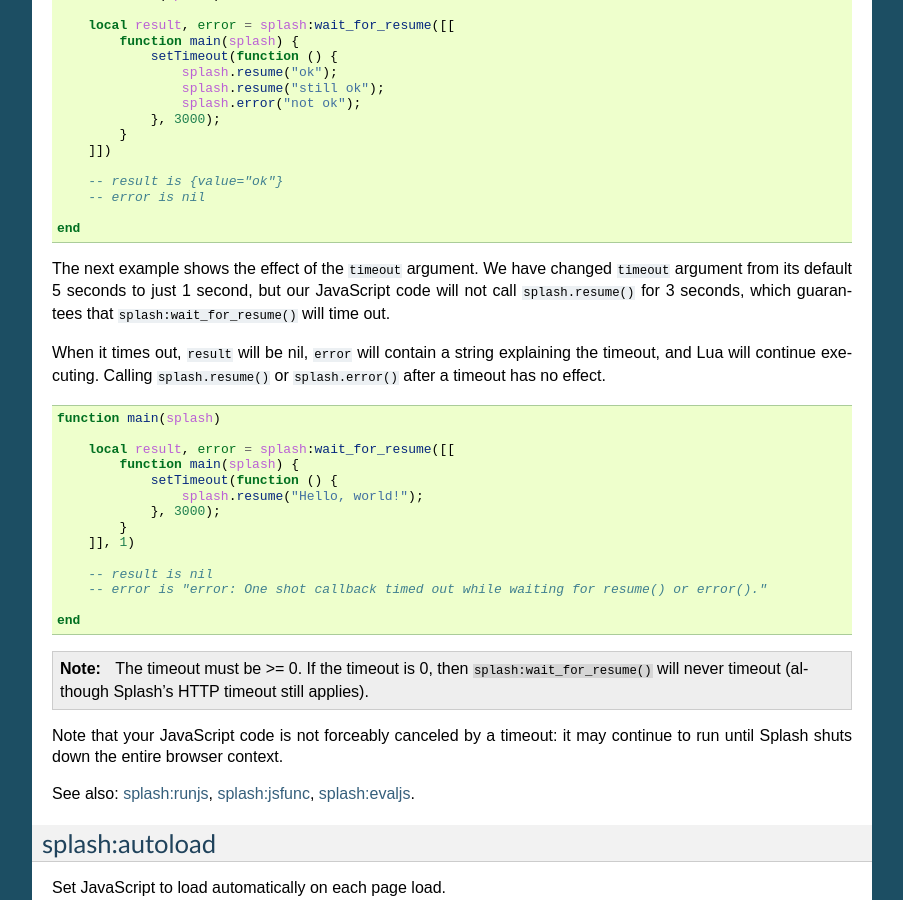
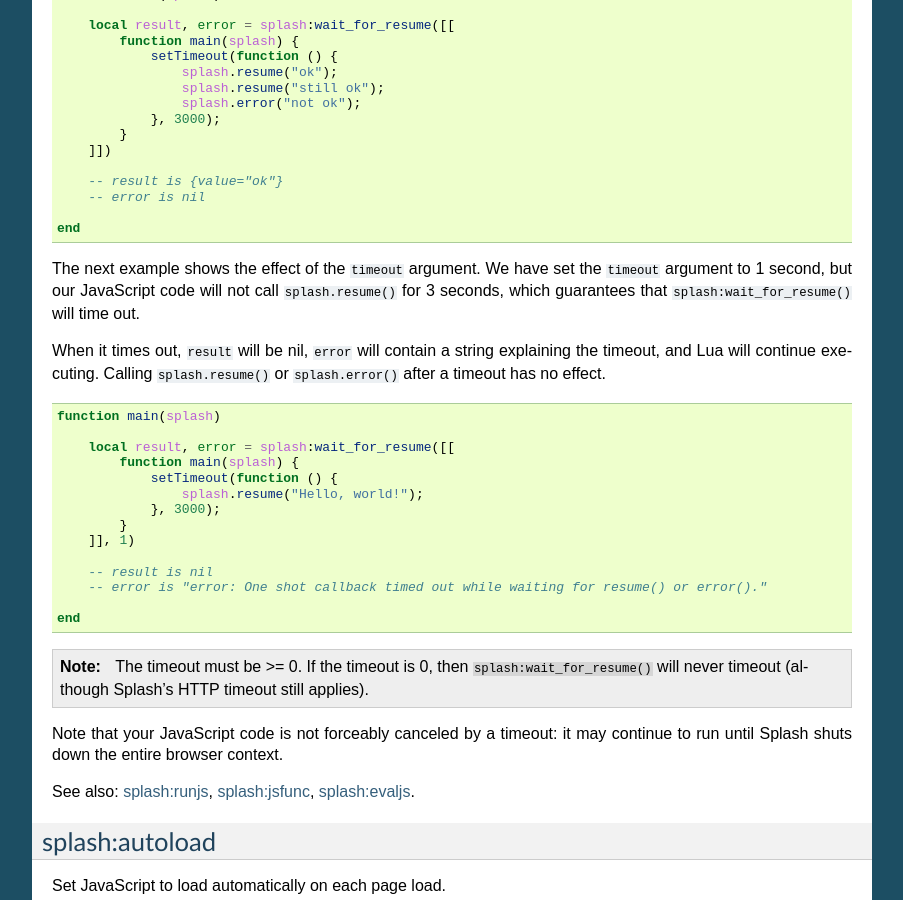
Before and after one commit to scrapinghub/splash, a Sphinx documentation site: the page built from docs/scripting-ref.rst, in a window 1280 px wide and 900 px high, scrolled down 8312 px. Shown: the whole window, without its empty margins (198-1101 px from the left). Built offline with Sphinx 7.4.7, drawn with Linux system fonts in a browser that asks for light colours.

Commit message:
Fix 2 issues from code review.

```diff
--- a/docs/scripting-ref.rst
+++ b/docs/scripting-ref.rst
@@ -576,10 +576,10 @@ have no effect, as shown in the next example.
 
     end
 
-The next example shows the effect of the ``timeout`` argument. We have changed
-``timeout`` argument from its default 5 seconds to just 1 second, but
-our JavaScript code will not call ``splash.resume()`` for 3 seconds, which
-guarantees that ``splash:wait_for_resume()`` will time out.
+The next example shows the effect of the ``timeout`` argument. We have set
+the ``timeout`` argument to 1 second, but our JavaScript code will not call
+``splash.resume()`` for 3 seconds, which guarantees that
+``splash:wait_for_resume()`` will time out.
 
 When it times out, ``result`` will be nil, ``error`` will contain a string
 explaining the timeout, and Lua will continue executing. Calling
```
Also changed, not shown: 1 other file.
